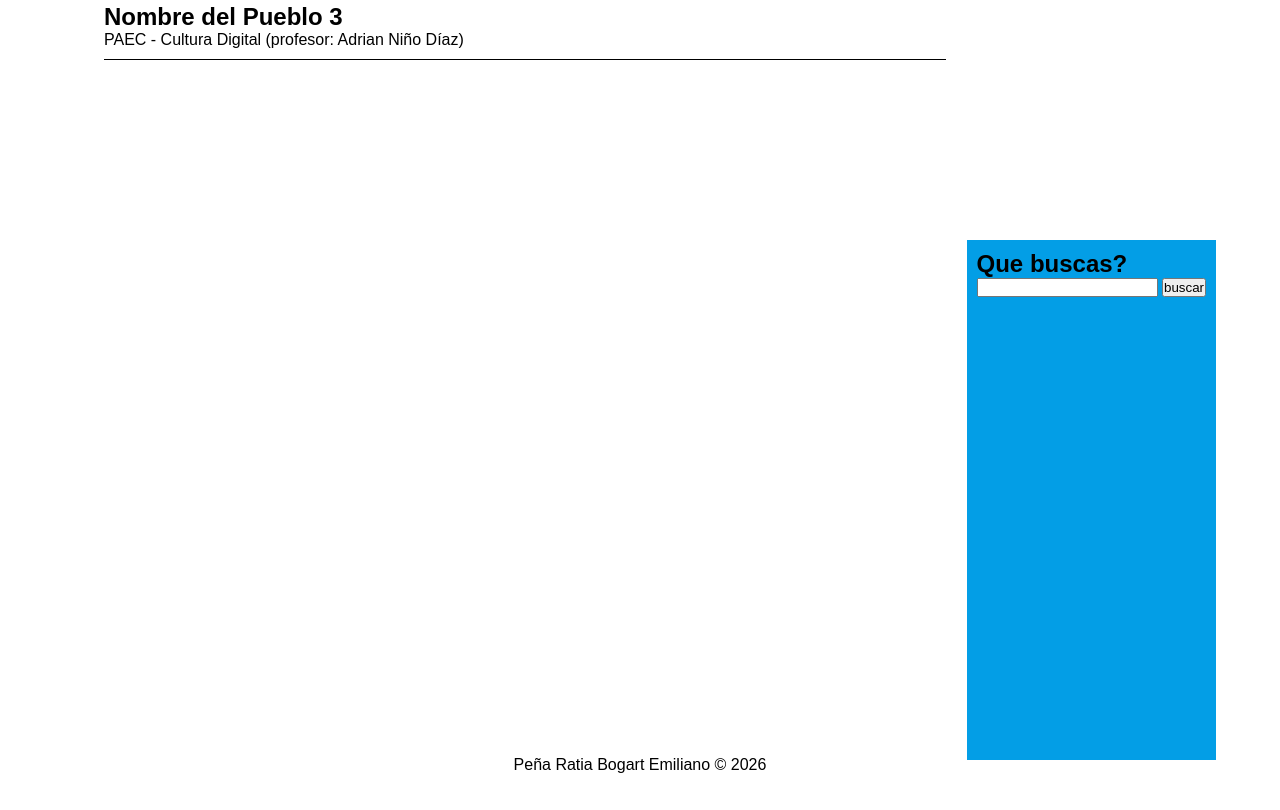
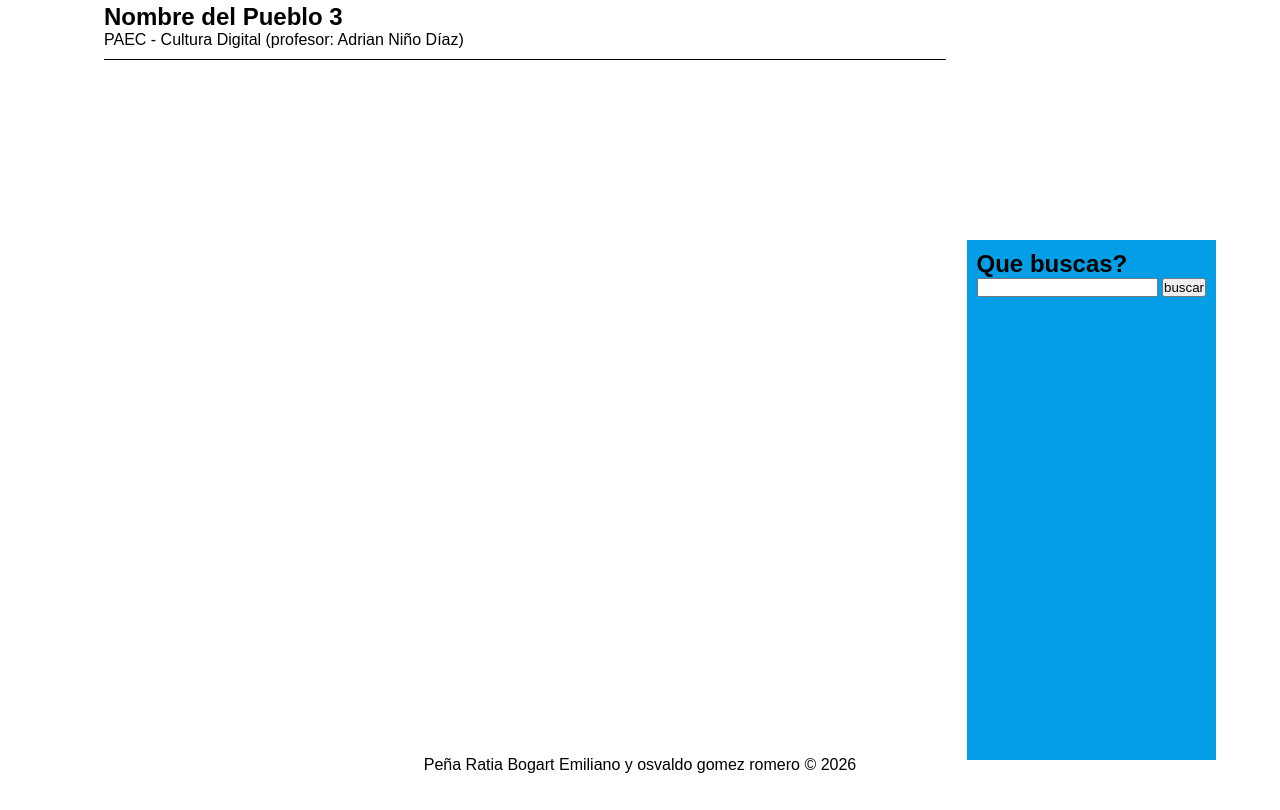
Before and after one commit to penaratiabogartemiliano-hub/Pe-a-Ratia-Bogart-Emiliano-, a plain HTML site: page index.html in a window 1280 px wide. Shown: the part 495-1305 px from the top of the page. Drawn offline with Linux system fonts and the light colour scheme.

Commit message:
Fix HTML formatting and update footer content

```diff
--- a/index.html
+++ b/index.html
@@ -61,7 +61,7 @@
         <div class="clear"></div>
 
         <footer>
-          Peña Ratia Bogart Emiliano &copy; 2026
+          Peña Ratia Bogart Emiliano y osvaldo gomez romero &copy; 2026
         </footer>
 
 
```
